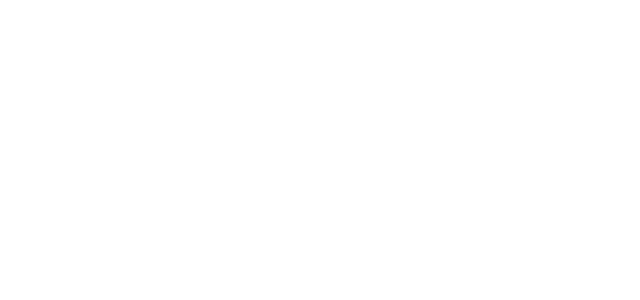
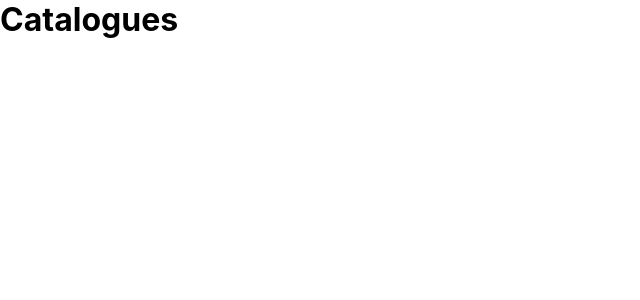
Before and after one commit to SlavaAtamanskiy/simple-auth, a Nuxt app: page /catalogues in a window 1280 px wide. Before the commit this address had no page. Shown: the top 300 px of the page, without its empty margins (0-640 px from the left). Built offline with nearby package versions, Linux system fonts and the light colour scheme.

Commit message:
project structure

```diff
--- /dev/null
+++ b/pages/about.vue
@@ -0,0 +1,3 @@
+<template>
+  <h1>About page</h1>
+</template>
--- /dev/null
+++ b/pages/auth/index.vue
@@ -0,0 +1,3 @@
+<template>
+  <h1>Auth</h1>
+</template>
--- /dev/null
+++ b/pages/catalogues/_id.vue
@@ -0,0 +1,3 @@
+<template>
+  <h1>Catalogue</h1>
+</template>
--- /dev/null
+++ b/pages/catalogues/index.vue
@@ -0,0 +1,3 @@
+<template>
+  <h1>Catalogues</h1>
+</template>
```
